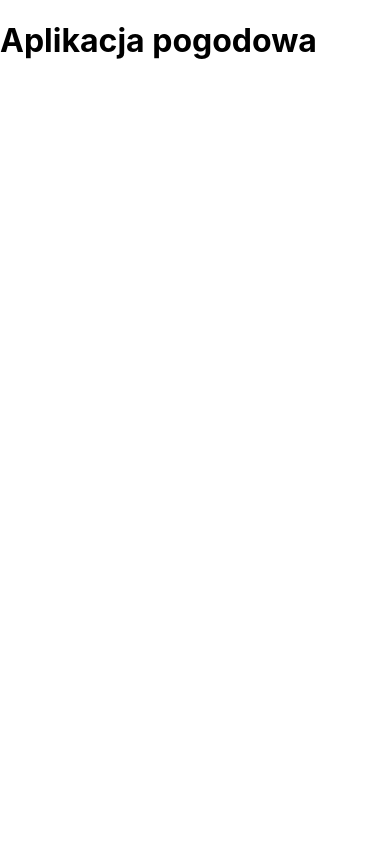
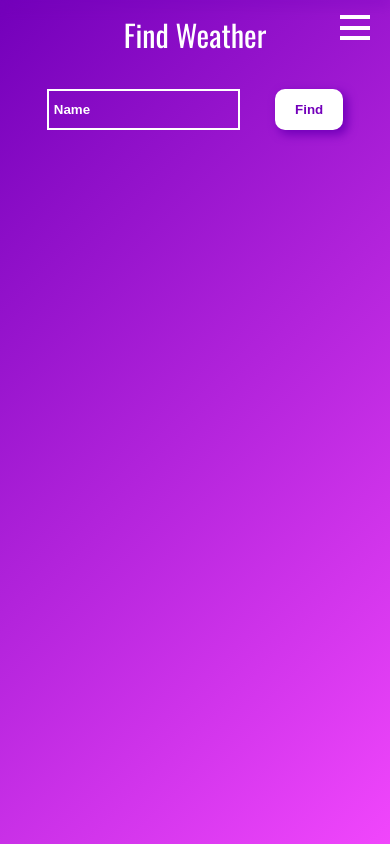
Before and after one commit to Growcu/AplikacjaPogodowa, a React (Create React App) app: page / in a window 390 px wide. Built offline with nearby package versions, Linux system fonts and the light colour scheme.

Commit message:
styled Nav, FindWeather, Card for mobile portrait

```diff
--- a/package.json
+++ b/package.json
@@ -11,6 +11,7 @@
     "react-dom": "^17.0.2",
     "react-redux": "^7.2.3",
     "react-router": "^5.2.0",
+    "react-router-dom": "^5.2.0",
     "react-scripts": "4.0.3",
     "redux": "^4.0.5",
     "web-vitals": "^1.1.1"
--- a/src/App.jsx
+++ b/src/App.jsx
@@ -1,9 +1,24 @@
 import React from 'react';
+import { BrowserRouter, Switch, Route } from 'react-router-dom';
+
+import Nav from './components/Nav';
+import FindWeather from './components/FindWeather';
+import WeatherToday from './components/WeatherToday';
+import WeatherForecast from './components/WeatherForecast';
+
+import './styles/App.css';
 
 function App() {
     return (
-        <div className="App">
-            <h1>Aplikacja pogodowa</h1>
+        <div className="app">
+            <BrowserRouter>
+                <Nav />
+                <Switch>
+                    <Route path="/" exact component={FindWeather} />
+                    <Route path="/weatherToday" exact component={WeatherToday} />
+                    <Route path="/weatherForecast" exact component={WeatherForecast} />
+                </Switch>
+            </BrowserRouter>
         </div>
     );
 }
--- /dev/null
+++ b/src/components/Card.jsx
@@ -0,0 +1,24 @@
+/* eslint-disable arrow-body-style */
+import React from 'react';
+
+import '../styles/Card.css';
+
+import Icon from '../icon/01d.png';
+
+const Card = () => {
+    return (
+        <div className="card">
+            <h3 className="card-title">Miasto</h3>
+            <ul className="card-list">
+                <li className="card-list-item">Temp: 23C</li>
+                <li className="card-list-item">Pressure: 1009hPa</li>
+                <li className="card-list-item">Humidity: 48%</li>
+                <li className="card-list-item">Wind: 5km/h</li>
+                <li className="card-list-item">Temp Max: 27C</li>
+                <li className="card-list-item">Temp Max: 19C</li>
+                <li className="card-list-item icon"><img src={Icon} alt="ikona" /></li>
+            </ul>
+        </div>
+    );
+};
+export default Card;
--- /dev/null
+++ b/src/components/FindWeather.jsx
@@ -0,0 +1,23 @@
+import React, { useState } from 'react';
+
+import Card from './Card';
+
+import '../styles/FindWeather.css';
+
+const FindWeather = () => {
+    const [isVisble, setIsVisible] = useState(false);
+
+    const handleSetIsVisible = () => setIsVisible(!isVisble);
+
+    return (
+        <div className="find-weather-page">
+            <h2 className="title-page">Find Weather</h2>
+            <div className="find-container">
+                <input type="text" className="find-input" placeholder="Name" />
+                <button type="button" className="find-button" onClick={handleSetIsVisible}>Find</button>
+            </div>
+            {isVisble ? <Card /> : null}
+        </div>
+    );
+};
+export default FindWeather;
--- /dev/null
+++ b/src/components/Nav.jsx
@@ -0,0 +1,29 @@
+/* eslint-disable jsx-a11y/no-static-element-interactions */
+import React, { useState } from 'react';
+
+import '../styles/Nav.css';
+
+const Nav = () => {
+    const [isVisibleNav, setIsVisibleNav] = useState(false);
+    const [isCrossed, setIsCrossed] = useState(false);
+
+    const handleShowNav = () => {
+        setIsVisibleNav(!isVisibleNav);
+        setIsCrossed(!isCrossed);
+    };
+    return (
+        <nav className={`nav ${isVisibleNav ? 'visible' : ''}`}>
+            <div className="hamburger-icon" onClick={handleShowNav} onKeyDown={handleShowNav}>
+                <div className={`line line-one ${isCrossed ? 'isCrossed' : ''}`} />
+                <div className={`line line-two ${isCrossed ? 'isCrossed' : ''}`} />
+                <div className={`line line-three ${isCrossed ? 'isCrossed' : ''}`} />
+            </div>
+            <ul className="nav-list">
+                <li className="nav-item"><a href="/" className="nav-link">Find</a></li>
+                <li className="nav-item"><a href="/weatherToday" className="nav-link">Today</a></li>
+                <li className="nav-item"><a href="/weatherForecast" className="nav-link">Forecast</a></li>
+            </ul>
+        </nav>
+    );
+};
+export default Nav;
--- /dev/null
+++ b/src/components/WeatherForecast.jsx
@@ -0,0 +1,9 @@
+/* eslint-disable arrow-body-style */
+import React from 'react';
+
+const WeatherForecast = () => {
+    return (
+        <h1>Weather Forecast</h1>
+    );
+};
+export default WeatherForecast;
--- /dev/null
+++ b/src/components/WeatherToday.jsx
@@ -0,0 +1,9 @@
+/* eslint-disable arrow-body-style */
+import React from 'react';
+
+const WeatherToday = () => {
+    return (
+        <h1>Weather Today</h1>
+    );
+};
+export default WeatherToday;
--- /dev/null
+++ b/src/styles/App.css
@@ -0,0 +1,11 @@
+.app {
+    height: 100vh;
+    width: 100%;
+    display: flex;
+    flex-direction: column;
+    align-items: center;
+    justify-content: space-between;
+    background: rgb(115, 0, 186);
+    background: linear-gradient(135deg, rgba(115, 0, 186, 1) 0%, rgba(241, 70, 252, 1) 100%);
+    overflow: hidden;
+}
--- /dev/null
+++ b/src/styles/Card.css
@@ -0,0 +1,60 @@
+.card {
+    margin-top: 8%;
+    flex-basis: 60%;
+    width: 70%;
+    display: flex;
+    flex-direction: column;
+    align-items: center;
+    justify-content: flex-start;
+    border-radius: 20px;
+    box-shadow: 3px 3px 10px 2px black;
+    background-color: white;
+}
+
+.card-title {
+    margin-top: 5%;
+    font-size: 2.5em;
+    font-weight: 400;
+}
+
+.card-list {
+    width: 90%;
+    margin-top: 5%;
+    display: flex;
+    flex-direction: column;
+    align-items: center;
+    list-style: none;
+    font-size: 1.5em;
+    font-weight: 200;
+    flex-wrap: wrap;
+}
+
+.card-list-item.icon {
+    margin-top: 5%;
+    width: 70%;
+    flex-grow: 1;
+}
+
+.card-list-item.icon img {
+    width: 100%;
+}
+
+/* @media (orientation: landscape) {
+    .card {
+        margin-top: 2%;
+        width: 45%;
+        flex-basis: 20%;
+        max-height: 85%;
+    }
+
+    .card-list {
+        flex-wrap: wrap;
+        overflow: hidden;
+    }
+
+    .card-list-item.icon {
+        margin-top: 3%;
+        width: 50%;
+    }
+
+} */
--- /dev/null
+++ b/src/styles/FindWeather.css
@@ -0,0 +1,79 @@
+.find-weather-page {
+    margin-top: 3%;
+    flex-grow: 1;
+    width: 95%;
+    display: flex;
+    flex-direction: column;
+    align-items: center;
+}
+
+.title-page {
+    flex-basis: 5%;
+    text-align: center;
+    font-size: 3em;
+    font-weight: 400;
+    color: white;
+}
+
+.find-container {
+    margin-top: 3%;
+    flex-basis: 10%;
+    width: 80%;
+    display: flex;
+    align-items: center;
+    justify-content: space-between;
+}
+
+.find-input {
+    flex-basis: 60%;
+    height: 50%;
+    padding: 0 5px;
+    border: 2px solid white;
+    background-color: transparent;
+    font-weight: 700;
+    text-transform: capitalize;
+    color: white
+}
+
+.find-button {
+    flex-basis: 20%;
+    height: 50%;
+    padding: 0 20px;
+    border: none;
+    border-radius: 10px;
+    box-shadow: 4px 4px 10px 1px rgb(115, 0, 186);
+    background-color: white;
+    font-weight: 700;
+    color: rgb(115, 0, 186);
+}
+
+::placeholder {
+    color: white;
+}
+
+/* @media (orientation: landscape) {
+    .find-weather-page {
+        margin-top: 2%;
+        max-height: 80%;
+        flex-wrap: wrap;
+    }
+
+    .find-container {
+        margin-top: 2%;
+        flex-basis: 70%;
+        width: 40%;
+        flex-direction: column;
+        justify-content: flex-start;
+    }
+
+    .find-input {
+        flex-basis: auto;
+        height: 15%;
+    }
+
+    .find-button {
+        margin-top: 5%;
+        flex-basis: auto;
+        height: 13%;
+    }
+} */
--- /dev/null
+++ b/src/styles/Nav.css
@@ -0,0 +1,82 @@
+.nav {
+    height: 0%;
+    width: 100%;
+    background: rgb(115, 0, 186);
+    box-shadow: 0 0 15px 2px rgb(115, 0, 186);
+    font-size: 1.5em;
+    overflow: hidden;
+    transition: 0.5s;
+}
+
+.nav.visible {
+    height: 10%;
+}
+
+.nav-list {
+    height: 100%;
+    width: 100%;
+    display: flex;
+    align-items: center;
+    justify-content: flex-start;
+    list-style: none;
+}
+
+.nav-item {
+    flex-basis: 25%;
+    border-right: 2px solid white;
+}
+
+.nav-link {
+    display: block;
+    height: 8vh;
+    text-align: center;
+    line-height: 8vh;
+    text-decoration: none;
+    color: white;
+}
+
+.nav-item:last-child {
+    border: none;
+}
+
+.hamburger-icon {
+    width: 30px;
+    height: 25px;
+    display: flex;
+    flex-direction: column;
+    align-items: center;
+    justify-content: space-between;
+    position: absolute;
+    right: 20px;
+    top: 15px;
+}
+
+.line {
+    width: 100%;
+    border: 2px solid white;
+    transition: 0.5s;
+}
+
+.line-one.isCrossed {
+    transform-origin: right top;
+    transform: rotate(-45deg);
+}
+
+.line-two.isCrossed {
+    opacity: 0;
+}
+
+.line-three.isCrossed {
+    transform-origin: right bottom;
+    transform: rotate(45deg);
+}
+
+@media (orientation: landscape) {
+    .nav {
+        font-size: 1.7em;
+    }
+
+    .nav.visible {
+        height: 18%;
+    }
+}
--- a/src/styles/index.css
+++ b/src/styles/index.css
@@ -1,6 +1,17 @@
+@import url('https://fonts.googleapis.com/css2?family=Oswald:wght@200;400;700&display=swap');
+
+* {
+  margin: 0;
+  padding: 0;
+  box-sizing: border-box;
+}
+
+html {
+  font-size: 10px;
+}
+
 body {
-  margin: 0;
-  font-family: -apple-system, BlinkMacSystemFont, 'Segoe UI', 'Roboto', 'Oxygen',
+  font-family: 'Oswald', -apple-system, BlinkMacSystemFont, 'Segoe UI', 'Roboto', 'Oxygen',
     'Ubuntu', 'Cantarell', 'Fira Sans', 'Droid Sans', 'Helvetica Neue',
     sans-serif;
   -webkit-font-smoothing: antialiased;
```
Also changed, not shown: src/icon/01d.png (added), 1 other file (tests, documents, lock files or other folders).
